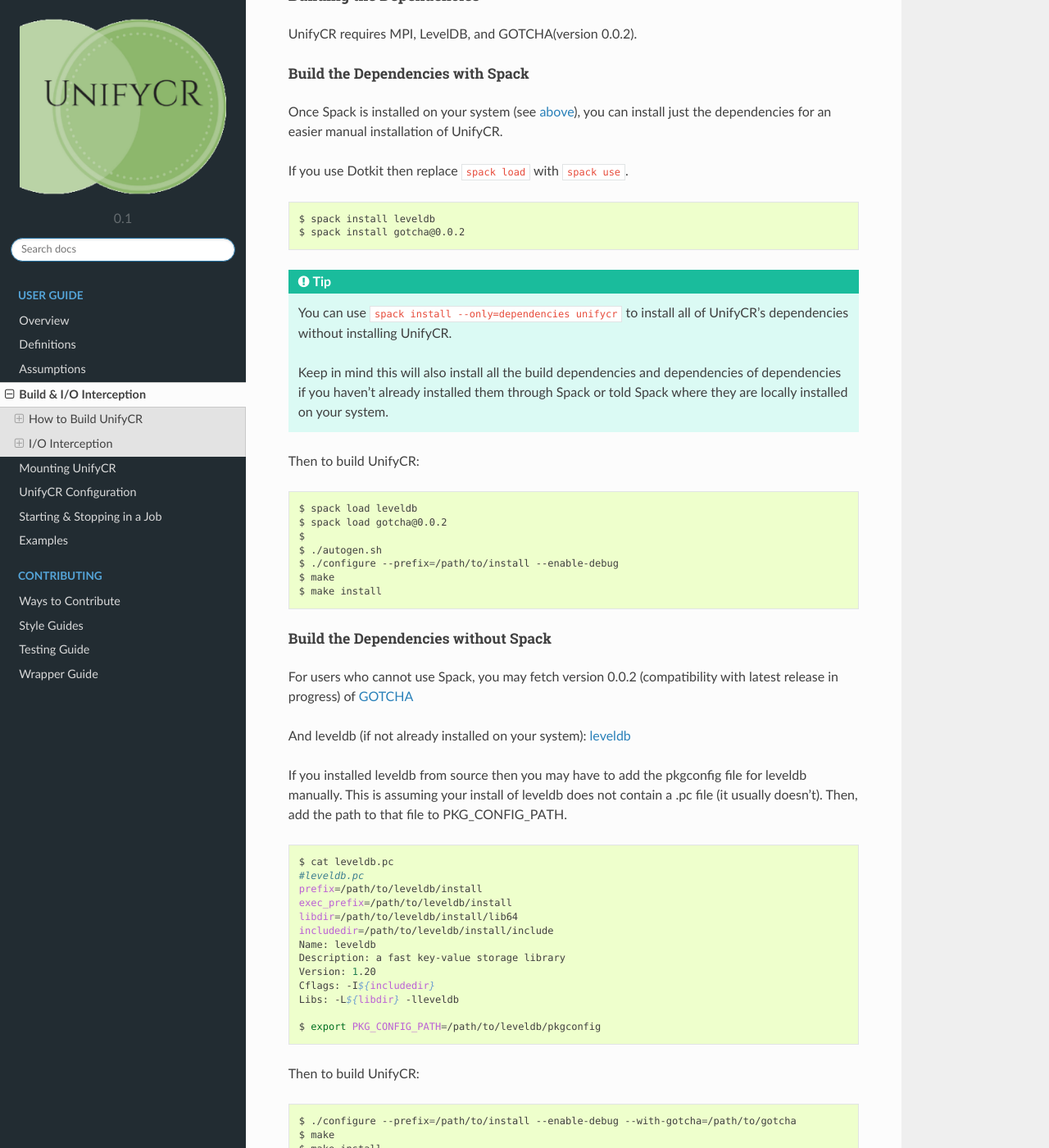
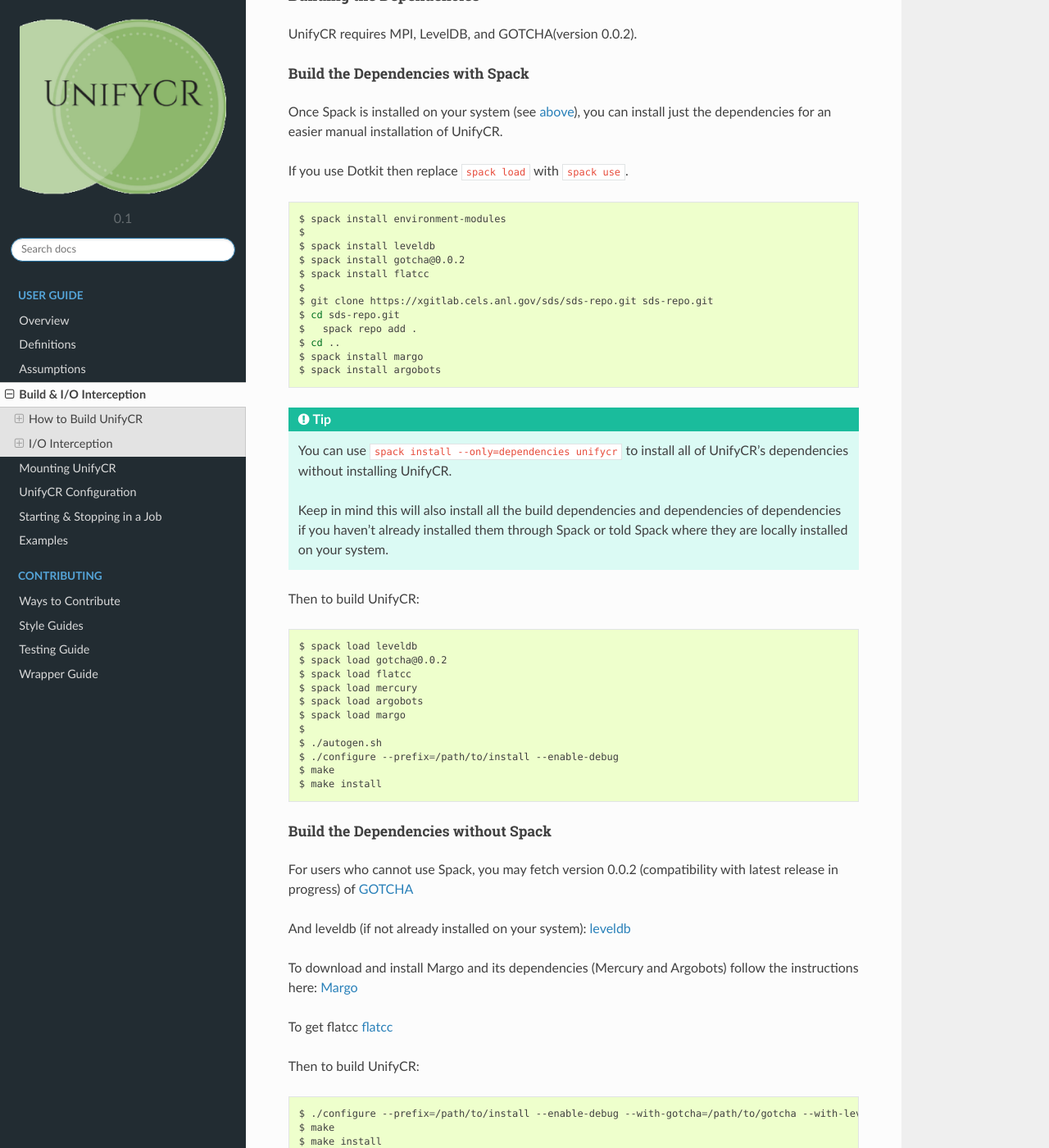
Before and after one commit to CamStan/test-docs, a Sphinx documentation site: the page built from unifycr-docs/docs/build-intercept.rst, in a window 1280 px wide and 1400 px high, scrolled down 1518 px. Shown: the whole window at 82% size. Built offline with Sphinx 7.4.7 and the Read the Docs theme 2.0.0, drawn with Linux system fonts in a browser that asks for light colours.

Commit message:
Add the latest docs from the m2 branch in unifycr
Updating any changes that have been made to the docs and adding
changes from the m2 branch as it is currently the main branch of
development.

```diff
--- a/unifycr-docs/docs/build-intercept.rst
+++ b/unifycr-docs/docs/build-intercept.rst
@@ -94,8 +94,18 @@ If you use Dotkit then replace ``spack load`` with ``spack use``.
 
 .. code-block:: Bash
 
+    $ spack install environment-modules
+    $
     $ spack install leveldb
     $ spack install gotcha@0.0.2
+    $ spack install flatcc
+    $
+    $ git clone https://xgitlab.cels.anl.gov/sds/sds-repo.git sds-repo.git
+    $ cd sds-repo.git
+    $   spack repo add .
+    $ cd ..
+    $ spack install margo
+    $ spack install argobots
 
 .. tip::
 
@@ -112,6 +122,10 @@ Then to build UnifyCR:
 
     $ spack load leveldb
     $ spack load gotcha@0.0.2
+    $ spack load flatcc
+    $ spack load mercury
+    $ spack load argobots
+    $ spack load margo
     $
     $ ./autogen.sh
     $ ./configure --prefix=/path/to/install --enable-debug
@@ -127,32 +141,16 @@ latest release in progress) of `GOTCHA <https://github.com/LLNL/GOTCHA/releases>
 And leveldb (if not already installed on your system):
 `leveldb <https://github.com/google/leveldb/releases/tag/v1.20>`_
 
-If you installed leveldb from source then you may have to add the pkgconfig file
-for leveldb manually. This is assuming your install of leveldb does not contain
-a .pc file (it usually doesn't). Then, add the path to that file to
-PKG_CONFIG_PATH.
+To download and install Margo and its dependencies (Mercury and Argobots)
+follow the instructions here: `Margo <https://xgitlab.cels.anl.gov/sds/margo>`_
 
-.. code-block:: Bash
-
-    $ cat leveldb.pc
-    #leveldb.pc
-    prefix=/path/to/leveldb/install
-    exec_prefix=/path/to/leveldb/install
-    libdir=/path/to/leveldb/install/lib64
-    includedir=/path/to/leveldb/install/include
-    Name: leveldb
-    Description: a fast key-value storage library
-    Version: 1.20
-    Cflags: -I${includedir}
-    Libs: -L${libdir} -lleveldb
-
-    $ export PKG_CONFIG_PATH=/path/to/leveldb/pkgconfig
+To get flatcc `flatcc <https://github.com/dvidelabs/flatcc>`_
 
 Then to build UnifyCR:
 
 .. code-block:: Bash
 
-    $ ./configure --prefix=/path/to/install --enable-debug --with-gotcha=/path/to/gotcha
+    $ ./configure --prefix=/path/to/install --enable-debug --with-gotcha=/path/to/gotcha --with-leveldb=/path/to/leveldb --with-mercury=/path/to/mercury --with-argobots=/path/to/argobots --with-margo=/path/to/margo --with-flatcc=/path/to/flatcc
     $ make
     $ make install
 
--- a/unifycr-docs/docs/contribute-ways.rst
+++ b/unifycr-docs/docs/contribute-ways.rst
@@ -66,7 +66,7 @@ Why is this feature needed? What problem does it solve? Be sure to apply the
 Pull Requests
 =============
 
-- All pull requests much be based on the current *dev* branch and apply without
+- All pull requests must be based on the current *dev* branch and apply without
   conflicts.
 - Please attempt to limit pull requests to a single commit which resolves one
   specific issue.
--- a/unifycr-docs/docs/wrappers.rst
+++ b/unifycr-docs/docs/wrappers.rst
@@ -43,7 +43,7 @@ work.
 
 .. code-block:: Bash
 
-    uniifycr_check_fns <executable>
+    unifycr_check_fns <executable>
 
 ------------
 
```
Also changed, not shown: unifycr-docs/docs/examples.rst (line endings or trailing spaces), unifycr-docs/docs/style-guides.rst (line endings or trailing spaces), unifycr-docs/docs/testing.rst (line endings or trailing spaces).
